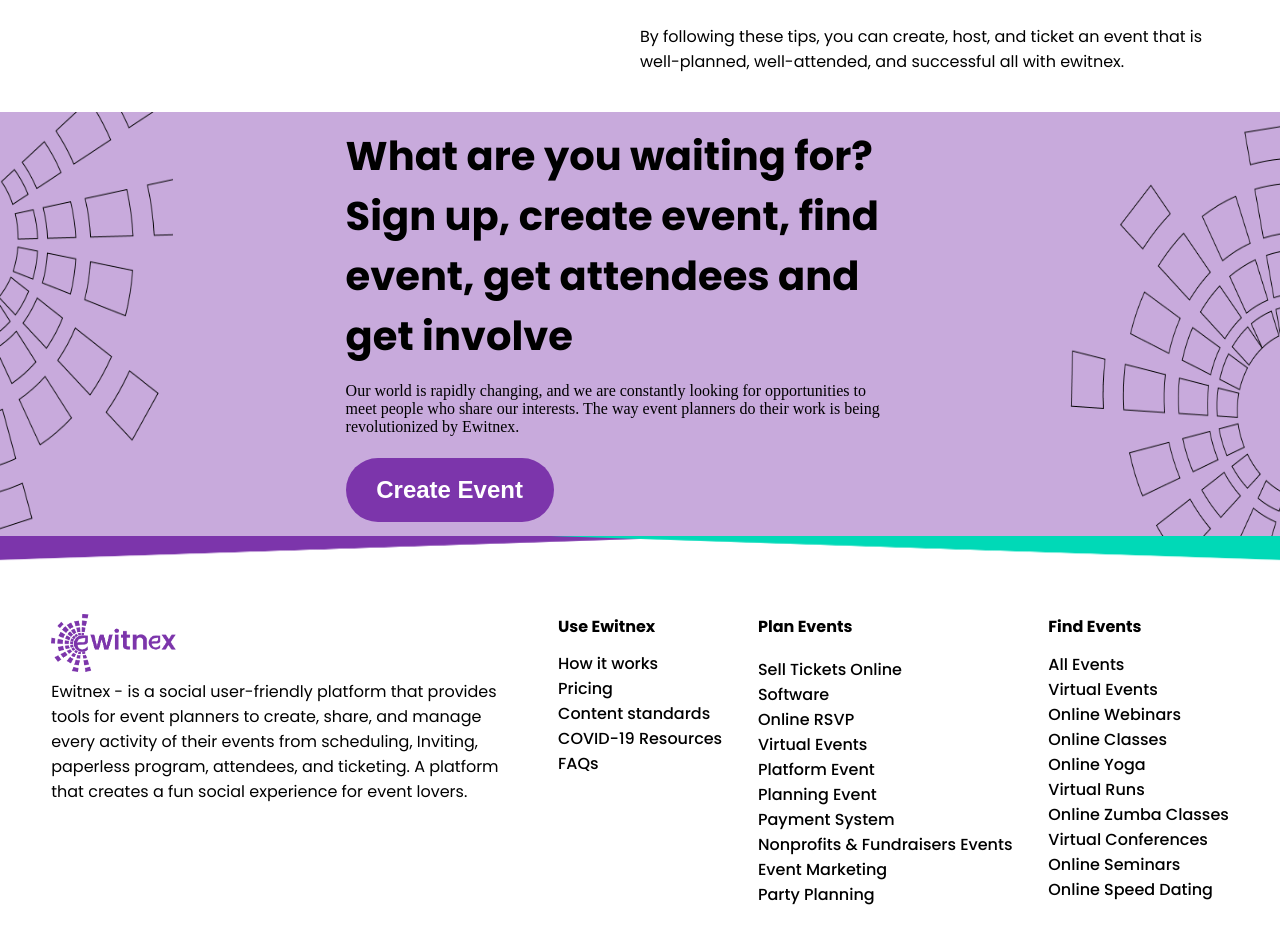
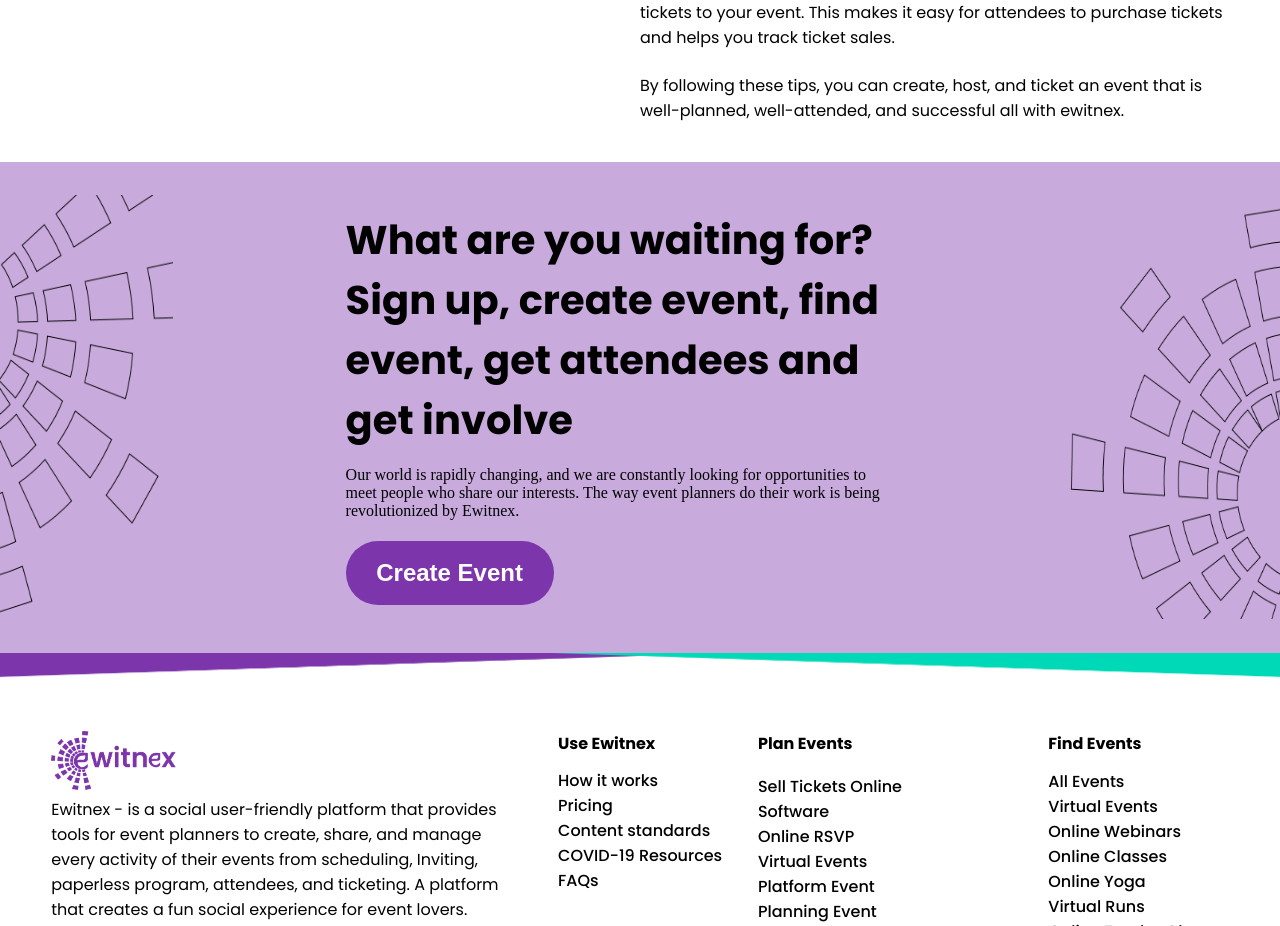
Before and after one commit to okorie2/ewitnex, a Next.js app: page / in a window 1280 px wide. Shown: the part 6166-7092 px from the top of the page. Built offline with nearby package versions, Linux system fonts and the light colour scheme.

Commit message:
font fix

```diff
--- a/fragments/paper/whoWeAre.tsx
+++ b/fragments/paper/whoWeAre.tsx
@@ -102,7 +102,7 @@
         css={{
           position: "relative",
           width: "43vw",
-          height: "46vh",
+          height: "27rem",
           [screen.desktop]: {
             width: "54vw",
           },
--- a/fragments/whatAreYouWaitingFor/index.tsx
+++ b/fragments/whatAreYouWaitingFor/index.tsx
@@ -28,7 +28,7 @@
       <div css={{ position: "relative", width: "13.5vw", height: "53vh" }}>
         <Image src="/assets/pngs/circle_r.png" alt="circle_r" fill />
       </div>
-      <div css={{ width: "42%" }}>
+      <div css={{ width: "42%", padding: "3rem 0" }}>
         <H1 small color={theme.common.black}>
           What are you waiting for? Sign up, create event, find event, get
           attendees and get involve
```
